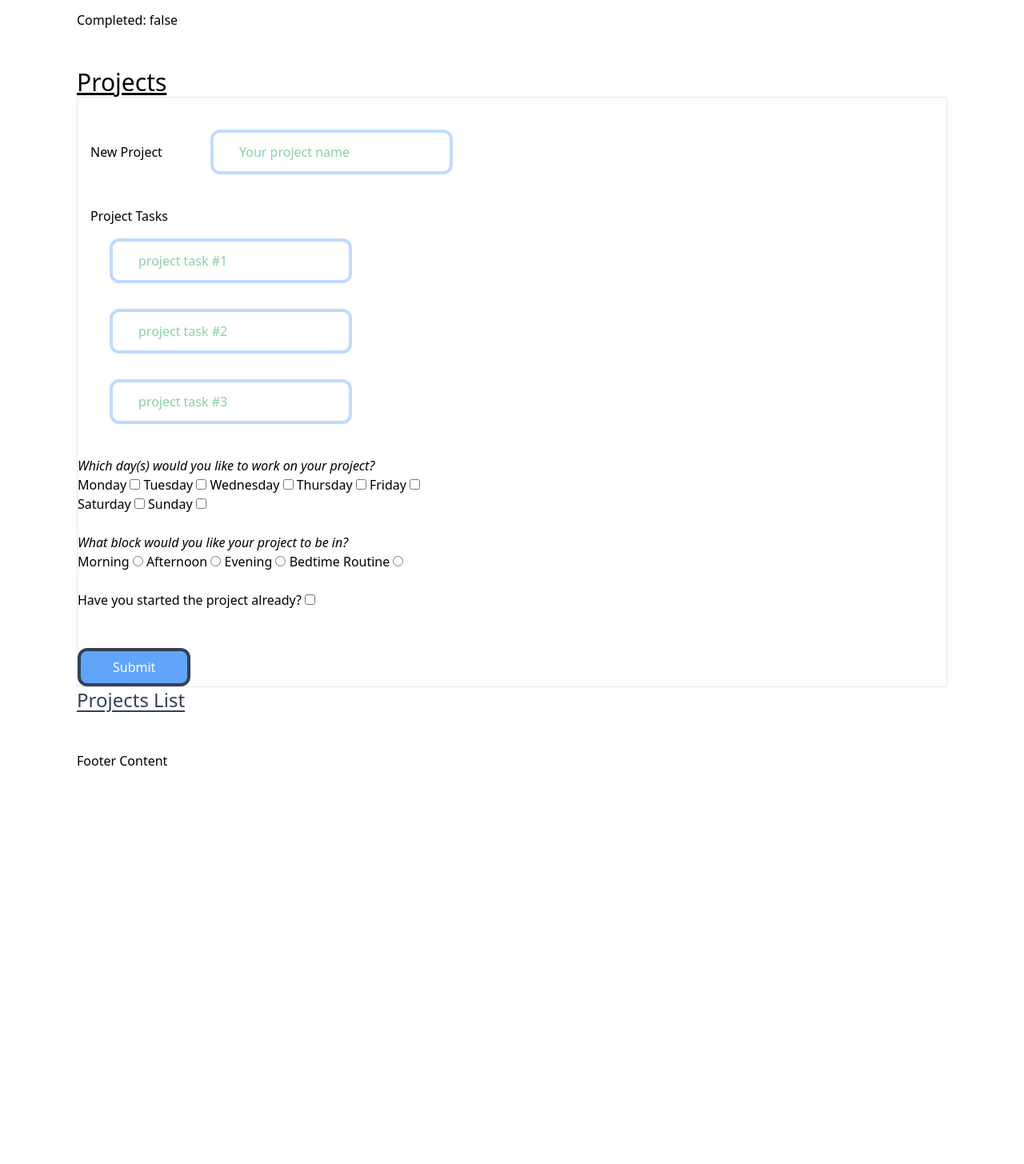
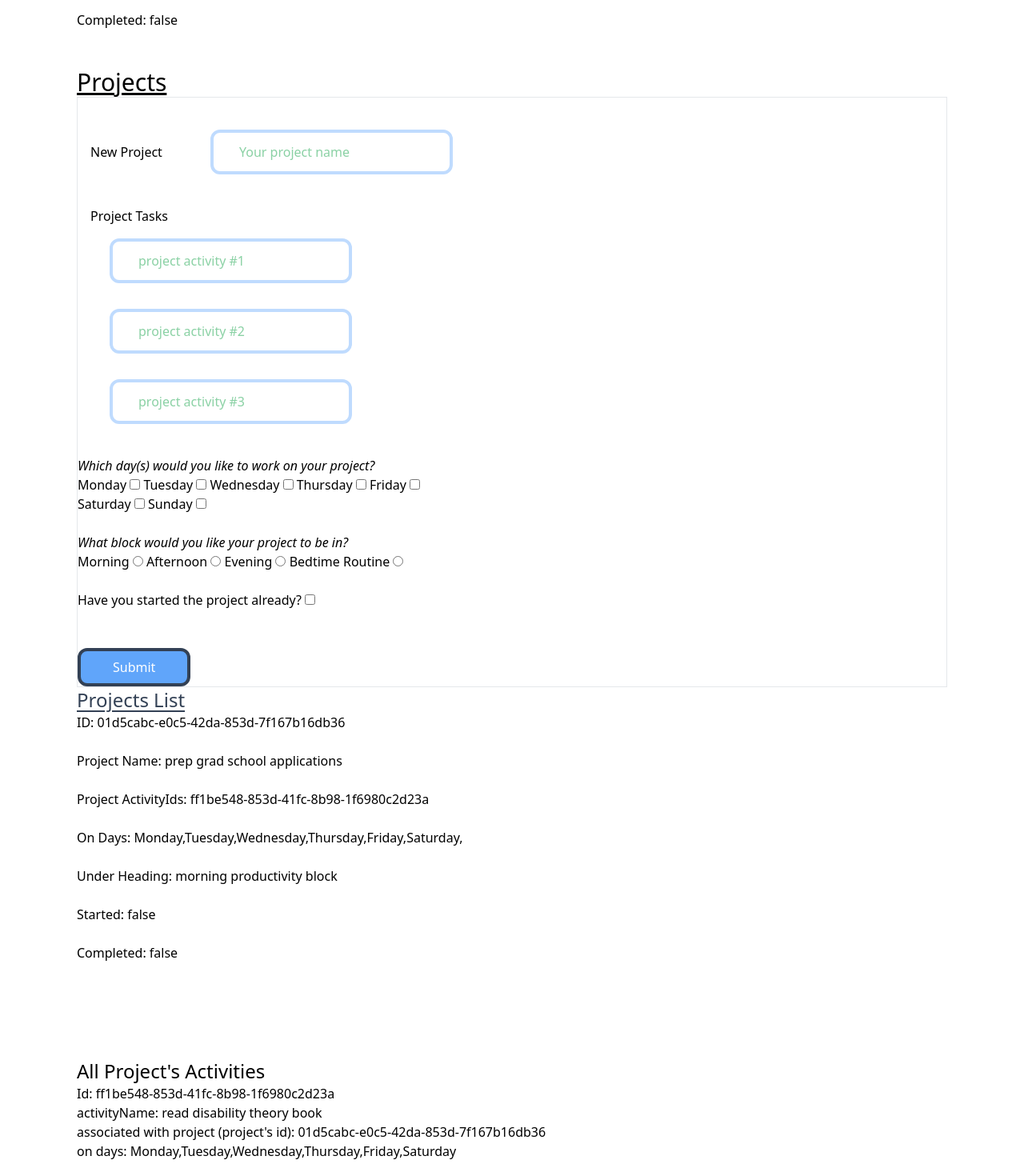
Before and after one commit to diversable/forms, a SvelteKit app: page / in a window 1280 px wide. Shown: the part 1093-2548 px from the top of the page at 80% size. Before the commit the page ends 2056 px from the top, so only its background shows below. Built offline with nearby package versions, Linux system fonts and the light colour scheme.

Commit message:
it works!!!

```diff
--- a/src/routes/+page.server.ts
+++ b/src/routes/+page.server.ts
@@ -31,49 +31,50 @@ const activities = [
   },
 ];
 
+const disabilityBookId = crypto.randomUUID();
 const projects = [
-  // {
-  //   id: crypto.randomUUID(),
-  //   projectName: "Work through Rust Web book",
-  //   projectTasks: ["read chapter 3", "do chapter 3 exercises"],
-  //   onDays: [
-  //     "Monday",
-  //     "Tuesday",
-  //     "Wednesday",
-  //     "Thursday",
-  //     "Friday",
-  //     "Saturday",
-  //   ],
-  //   underHeading: "afternoon productivity block",
-  //   started: true,
-  //   completed: false,
-  // },
-  // {
-  //   id: crypto.randomUUID(),
-  //   projectName: "prep grad school applications",
-  //   projectTasks: [
-  //     "read disability theory book",
-  //     "prep UBC grad application",
-  //     "prep UVic grad application",
-  //   ],
-  //   onDays: [
-  //     "Monday",
-  //     "Tuesday",
-  //     "Wednesday",
-  //     "Thursday",
-  //     "Friday",
-  //     "Saturday",
-  //   ],
-  //   underHeading: "morning productivity block",
-  //   started: false,
-  //   completed: false,
-  // }
+  {
+    id: crypto.randomUUID(),
+    projectName: "prep grad school applications",
+    projectActivityIds: [
+      disabilityBookId,
+    ],
+    onDays: [
+      "Monday",
+      "Tuesday",
+      "Wednesday",
+      "Thursday",
+      "Friday",
+      "Saturday",
+    ],
+    underHeading: "morning productivity block",
+    started: false,
+    completed: false,
+  },
+];
+
+const allProjectActivities = [
+  {
+    id: disabilityBookId,
+    activityName: "read disability theory book",
+    associatedWithProject: projects[0].id,
+    onDays: [
+      "Monday",
+      "Tuesday",
+      "Wednesday",
+      "Thursday",
+      "Friday",
+      "Saturday",
+    ],
+    underHeading: "bedtime routine",
+    completed: false,
+  },
 ];
 
 export const load: PageServerLoad = ({ data }) => {
   // console.log(data);
 
-  return { activities, projects };
+  return { activities, projects, allProjectActivities };
 };
 
 export const actions: Actions = {
@@ -107,22 +108,48 @@ export const actions: Actions = {
 
     // grab the name atributes off the various form inputs
     const projectName = formData.get("projectName");
-    const projectTasks = formData.getAll("projectTasks");
+
+    const projectActivities = formData.getAll("projectActivities");
+
     const onDays = formData.getAll("onDays");
     const underHeading = formData.get("underHeading");
     const started = formData.get("started");
 
-    console.log(projectName, projectTasks, onDays, underHeading, started);
+    // create Project ID
+    const projectId = crypto.randomUUID();
+
+    // create array for possible project activity id's
+    const activityIds = [];
+
+    console.log(projectName, projectActivities, onDays, underHeading, started);
+
+    if (projectActivities.length > 0) {
+      for (const projectActivity of projectActivities) {
+        const newProjectActivity = {
+          id: crypto.randomUUID(),
+          activityName: projectActivity,
+          associatedWithProject: projectId,
+          onDays: [""],
+          underHeading: "",
+          completed: false,
+        };
+        allProjectActivities.push(newProjectActivity);
+        activityIds.push(newProjectActivity.id);
+        // console.log(projectActivity);
+      }
+    }
+
     const newProject = {
-      id: crypto.randomUUID(),
+      id: projectId,
       projectName: projectName,
-      projectTasks: projectTasks,
+
+      projectActivityIds: activityIds,
+
       onDays: onDays,
       underHeading: underHeading || "none",
       started: started || false,
       completed: false,
     };
-
     // console.log(newActivity);
     projects.push(newProject);
 
--- a/src/routes/+page.svelte
+++ b/src/routes/+page.svelte
@@ -6,7 +6,7 @@
 
 	console.log(data);
 
-	const { activities, projects } = data;
+	const { activities, projects, allProjectActivities } = data;
 	// END Loading Data
 
 	// Form
@@ -128,13 +128,13 @@
 				class="input"
 			/>
 			<br /><br />
-			<label for="projectTasks" class="p-4 mx-auto">Project Tasks</label>
+			<label for="projectActivities" class="p-4 mx-auto">Project Tasks</label>
 			<br />
-			<input type="text" name="projectTasks" placeholder="project task #1" class="input" />
+			<input type="text" name="projectActivities" placeholder="project activity #1" class="input" />
 			<br />
-			<input type="text" name="projectTasks" placeholder="project task #2" class="input" />
+			<input type="text" name="projectActivities" placeholder="project activity #2" class="input" />
 			<br />
-			<input type="text" name="projectTasks" placeholder="project task #3" class="input" />
+			<input type="text" name="projectActivities" placeholder="project activity #3" class="input" />
 			<br /><br />
 			<p><i>Which day(s) would you like to work on your project?</i></p>
 			<label for="Monday"
@@ -200,13 +200,17 @@
 	</div>
 	<!-- SHOW PROJECTS -->
 	<h2 class="sub-heading">Projects List</h2>
-	{#each projects as { id, projectName, projectTasks, onDays, underHeading, started, completed } (id)}
+	{#each projects as { id, projectName, projectActivityIds, onDays, underHeading, started, completed } (id)}
 		<p>
 			ID: {id}
 			<br /><br />
 			Project Name: {projectName}
+
 			<br /><br />
-			Project Tasks: {projectTasks}
+			{#each projectActivityIds as projectActivityId}
+				Project ActivityIds: {projectActivityId}
+			{/each}
+
 			<br /><br />
 			On Days: {onDays},
 			<br /><br />
@@ -218,6 +222,24 @@
 			<br /><br /><br />
 		</p>
 	{/each}
+
+	<br /><br /><br />
+
+	<h1 class="text-2xl">All Project's Activities</h1>
+	{#each allProjectActivities as { id, activityName, associatedWithProject, onDays, underHeading, completed }}
+		Id: {id}
+		<br />
+		activityName: {activityName}
+		<br />
+		associated with project (project's id): {associatedWithProject}
+		<br />
+		on days: {onDays}
+		<br />
+		under heading: {underHeading}
+		<br />
+		completed: {completed}
+		<br /><br />
+	{/each}
 </section>
 
 <style lang="postcss">
```
